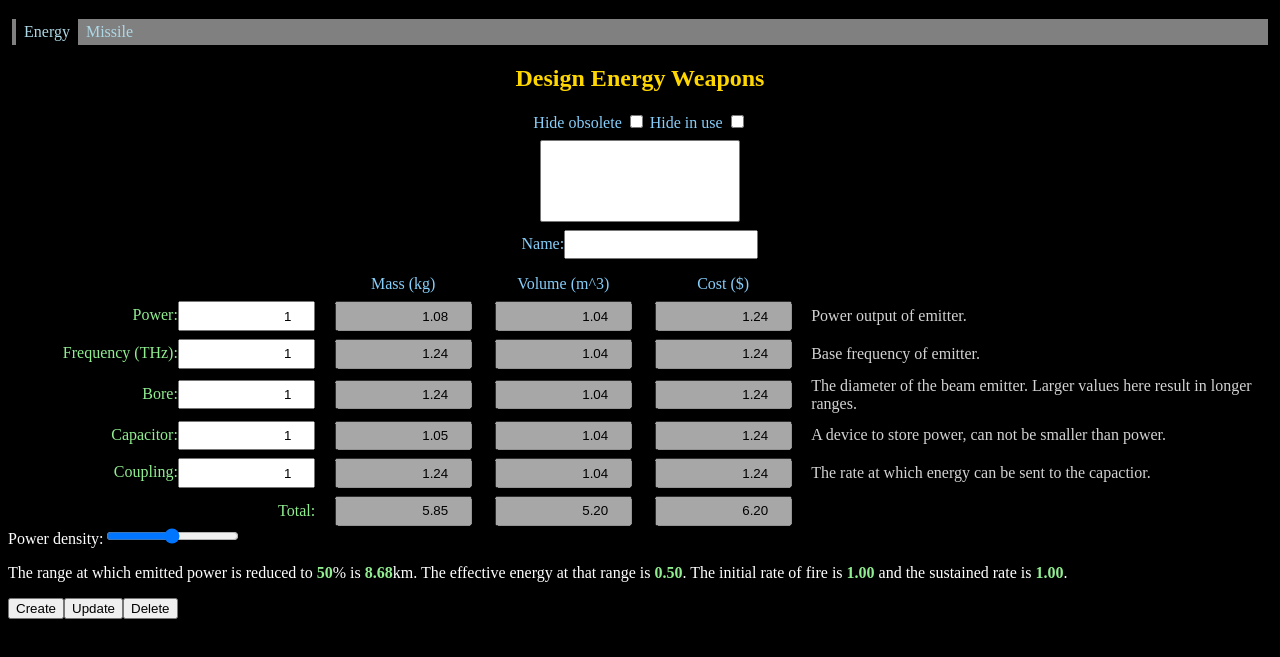
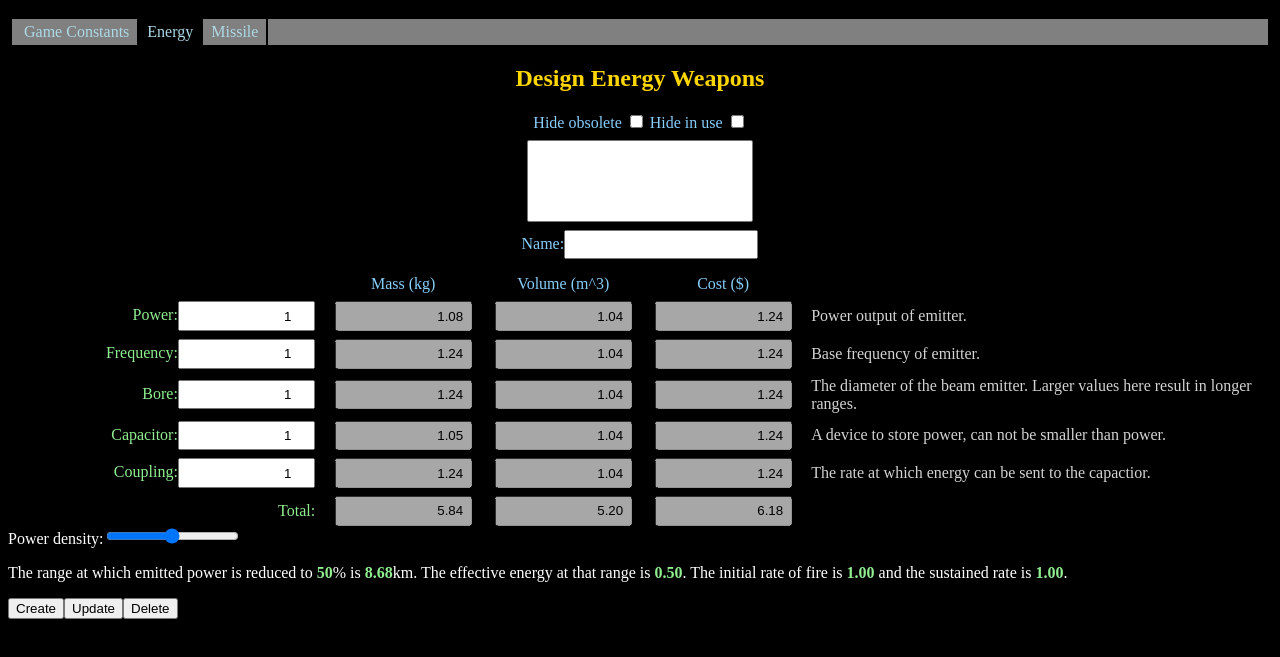
Before and after one commit to BigMac6691/SpaceEmpire, a website: page index.html in a window 1280 px wide. Both pictures are taken after a click on the link "Energy". Shown: the part 61-718 px from the top of the page. Drawn offline with Linux system fonts and the light colour scheme.

Commit message:
Refactored energy, added constants editor

```diff
--- a/index.html
+++ b/index.html
@@ -6,6 +6,7 @@
 		<title>My Space Empire</title>
         <link rel="stylesheet" href="css/main.css">
 		<script src="js/K.js"></script>
+		<script src="js/UK.js"></script>
 		<script src="js/Menu.js"></script>
 		<script src="js/Curve.js"></script>
 		<script src="js/DesignEnergyWeapon.js"></script>
@@ -20,20 +21,26 @@
 			function init()
 			{
 				let menu = new Menu(document.getElementById("menu.main"));
+				menu.addItem("Game Constants", document.getElementById("game.constants"));
 				menu.addItem("Energy", document.getElementById("design.weapons.energy"));
 				menu.addItem("Missile", document.getElementById("design.weapons.missile"));
 
 				Math.C = 299792458; // m/s
 
+				UK.init();
+				UK.makeUI(document.getElementById("game.constants"));
+
 				let tech = new Technology();
 				let dew = new DesignEnergyWeapon(tech, document.getElementById("design.weapons.energy"));
 				let dmw = new DesignMissileWeapon(tech, document.getElementById("design.weapons.missile"));
+				UK.addListener("scanner.angle", dmw);
 			}
 		</script>
 	</head>
 	<body onload="javascript:init();">
 		<h1>My Space Empire</h1>
 		<div id="menu.main" class="menu"></div>
+		<div id="game.constants" class="design"></div>
 		<div id="design.weapons.energy" class="design"></div>
 		<div id="design.weapons.missile" class="design"></div>
 	</body>
--- a/public/css/main.css
+++ b/public/css/main.css
@@ -27,6 +27,7 @@ input
     color: lightblue;
     padding: 0.5em;
     text-decoration: none;
+    border-right: 2px black solid;
 }
 
 .menu a:hover
@@ -55,7 +56,7 @@ input
 
 .design select
 {
-    width: 15em;
+    width: 17em;
 }
 
 .design option
--- a/public/js/DesignEnergyWeapon.js
+++ b/public/js/DesignEnergyWeapon.js
@@ -8,6 +8,7 @@ class DesignEnergyWeapon
         this.root = root;
         this.current = null;
         this.designs = [];
+        this.fields = [];
         this.massList = new Map();
         this.volumeList = new Map();
         this.costList = new Map();
@@ -37,30 +38,29 @@ class DesignEnergyWeapon
         this.designList = new List(header);
         this.designList.getList().addEventListener("change", evt => this.selectionChange(evt));
 
-        this.name = UI.createInput("text");
-        this.power = UI.createInput("number", {value : 1});
-        this.frequency = UI.createInput("number", {value : 1});
-        this.bore = UI.createInput("number", {value : 1});
-        this.capacitor = UI.createInput("number", {value : 1});
-        this.coupling = UI.createInput("number", {value : 1});
+        const D = 13;
+        const f = ["Name", "Power", "Frequency", "Bore", "Capacitor", "Coupling"];
 
-        const list = [this.power, this.frequency, this.bore, this.capacitor, this.coupling];
+        f.forEach(i =>
+        {
+            const n = i === "Name" ? UI.createInput("text")
+                                   : UI.createInput("number", {value : 1});
 
-        list.forEach(i =>
-        {
-            i.addEventListener("change", evt => this.validate(evt));
-            i.addEventListener("change", evt => this.update(evt));
+            n.addEventListener("change", evt => this.validate(evt));
+            n.addEventListener("change", evt => this.update(evt));
 
-            this.massList.set(i, UI.createInput("number", {disabled : true}));
-            this.volumeList.set(i, UI.createInput("number", {disabled : true}));
-            this.costList.set(i, UI.createInput("number", {disabled : true}));
+            this.massList.set(n, new DisplayNumber(D));
+            this.volumeList.set(n, new DisplayNumber(D));
+            this.costList.set(n, new DisplayNumber(D));
+
+            this.fields.push({name:i, input: n});
         });
 
-        this.mass = UI.createInput("number", {disabled : true});
-        this.volume = UI.createInput("number", {disabled : true});
-        this.cost = UI.createInput("number", {disabled : true});
+        this.mass = new DisplayNumber(D);
+        this.volume = new DisplayNumber(D);
+        this.cost = new DisplayNumber(D);
 
-        header.append(UI.createLabel("Name:", this.name));
+        header.append(UI.createLabel("Name:", this.fields[0].input));
 
         this.root.append(header);
 
@@ -72,35 +72,21 @@ class DesignEnergyWeapon
                          UI.createTextNode("span", "Volume (m^3)"),
                          UI.createTextNode("span", "Cost ($)"),
                          UI.createTextNode("span", " "));
-        this.grid.append(UI.createLabel("Power:", this.power),
-                         this.massList.get(this.power),
-                         this.volumeList.get(this.power),
-                         this.costList.get(this.power),
-                         UI.createTextNode("span", I18N.getText("design.weapon.energy.power")));
-        this.grid.append(UI.createLabel("Frequency (THz):", this.frequency),
-                         this.massList.get(this.frequency),
-                         this.volumeList.get(this.frequency),
-                         this.costList.get(this.frequency),
-                         UI.createTextNode("span", I18N.getText("design.weapon.energy.frequency")));
-        this.grid.append(UI.createLabel("Bore:", this.bore),
-                         this.massList.get(this.bore),
-                         this.volumeList.get(this.bore),
-                         this.costList.get(this.bore),
-                         UI.createTextNode("span", I18N.getText("design.weapon.energy.bore")));
-        this.grid.append(UI.createLabel("Capacitor:", this.capacitor),
-                         this.massList.get(this.capacitor),
-                         this.volumeList.get(this.capacitor),
-                         this.costList.get(this.capacitor),
-                         UI.createTextNode("span", I18N.getText("design.weapon.energy.capacitor")));
-        this.grid.append(UI.createLabel("Coupling:", this.coupling),
-                         this.massList.get(this.coupling),
-                         this.volumeList.get(this.coupling),
-                         this.costList.get(this.coupling),
-                         UI.createTextNode("span", I18N.getText("design.weapon.energy.coupling")));
+
+        // add input and display fields to screen
+        for(let i = 1; i < this.fields.length; i++)
+        {
+            this.grid.append(UI.createLabel(this.fields[i].name + ":", this.fields[i].input),
+                this.massList.get(this.fields[i].input).getNode(),
+                this.volumeList.get(this.fields[i].input).getNode(),
+                this.costList.get(this.fields[i].input).getNode(),
+                UI.createTextNode("span", I18N.getText("design.weapon.energy." + this.fields[i].name.toLowerCase())));
+        }
+
         this.grid.append(UI.createTextNode("span", "Total:"),
-                         this.mass,
-                         this.volume,
-                         this.cost,
+                         this.mass.getNode(),
+                         this.volume.getNode(),
+                         this.cost.getNode(),
                          UI.createTextNode("span", " "));
 
         this.range = UI.createInput("range", {min : 1, max : 100});
@@ -151,12 +137,7 @@ class DesignEnergyWeapon
 
     display(design)
     {
-        this.name.value = design.name;
-        this.power.value = design.power;
-        this.frequency.value = design.frequency;
-        this.bore.value = design.bore;
-        this.capacitor.value = design.capacitor;
-        this.coupling.value = design.coupling;
+        this.fields.forEach(f => f.input.value = design[f.name.toLowerCase()]);
 
         this.update(null);
     }
@@ -179,15 +160,8 @@ class DesignEnergyWeapon
 
         let design = new EnergyWeapon();
         design.id = "EWD." + this.nextId++;
-        design.name = this.name.value;
-        design.power = this.power.value;
-        design.frequency = this.frequency.value;
-        design.bore = this.bore.value;
-        design.capacitor = this.capacitor.value;
-        design.coupling = this.coupling.value;
-        design.mass = this.mass.value;
-        design.volume = this.volume.value;
-        design.cost = this.cost.value;
+
+        this.fields.forEach(f => design[f.name.toLowerCase()] = f.input.value);
 
         this.designs.push(design);
         this.current =  design;
@@ -200,15 +174,7 @@ class DesignEnergyWeapon
         if(this.validate(evt) || this.current == null)
             return;
 
-        this.current.name = this.name.value;
-        this.current.power = this.power.value;
-        this.current.frequency = this.frequency.value;
-        this.current.bore = this.bore.value;
-        this.current.capictor = this.capacitor.value;
-        this.current.coupling = this.coupling.value;
-        this.current.mass = this.mass.value;
-        this.current.volume = this.volume.value;
-        this.current.cost = this.cost.value;
+        this.fields.forEach(f => this.current[f.name.toLowerCase()] = f.input.value);
 
         this.designList.update(this.current.id, this.current.name);
     }
@@ -228,35 +194,17 @@ class DesignEnergyWeapon
 
     validate(evt)
     {
-        if(this.name.value == "")
-            this.name.classList.add("error");
-        else
-            this.name.classList.remove("error");
-
-        if(this.power.value == "" || this.power.value <= 0)
-            this.power.classList.add("error");
-        else
-            this.power.classList.remove("error");
-
-        if(this.frequency.value == "" || this.frequency.value <= 0)
-            this.frequency.classList.add("error");
-        else
-            this.frequency.classList.remove("error");
-
-        if(this.bore.value == "" || this.bore.value <= 0)
-            this.bore.classList.add("error");
-        else
-            this.bore.classList.remove("error");
-
-        if(this.capacitor.value == "" || this.capacitor.value < this.power.value)
-            this.capacitor.classList.add("error");
-        else
-            this.capacitor.classList.remove("error");
-
-        if(this.coupling.value == "" || this.coupling.value <= 0)
-            this.coupling.classList.add("error");
-        else
-            this.coupling.classList.remove("error");
+        this.fields.forEach(f =>
+        {
+            if(f.input.value === "")
+                f.input.classList.add("error");
+            else if(f.name !== "Name" && f.input.value <= 0)
+                f.input.classList.add("error");
+            else if(f.name === "Capacitor" && f.input.value < this.fields[1].input.value)
+                f.input.classList.add("error");
+            else
+                f.input.classList.remove("error");
+        });
 
         const n = this.root.querySelectorAll(".error");
 
@@ -265,19 +213,20 @@ class DesignEnergyWeapon
 
     update(evt)
     {
-        const rate = this.capacitor.value / this.power.value;
-        const sustained = this.coupling.value / this.power.value;
+        console.log(this);
+        const rate = this.fields[4].input.value / this.fields[1].input.value;
+        const sustained = this.fields[5].input.value / this.fields[1].input.value;
 
         const THZ = 1000000000000; // 10^12
-        const wl = Math.C / (this.frequency.value * THZ);
-        const da = wl / (Math.PI * 2 * this.bore.value);
+        const wl = Math.C / (this.fields[2].input.value * THZ);
+        const da = wl / (Math.PI * 2 * this.fields[3].input.value);
 
         const a = this.range.value / 100;
-        const b = 2 * a * this.bore.value;
-        const c = this.bore.value * this.bore.value * (a - 1);
+        const b = 2 * a * this.fields[3].input.value;
+        const c = (this.fields[3].input.value ** 2) * (a - 1);
         const r = (Math.sqrt(b * b - 4 * a * c) - b) / (2 * a);
         const d = r / Math.sin(da);
-        const e = this.power.value * a;
+        const e = this.fields[1].input.value * a;
 
         document.getElementById("dew.percentage").textContent = this.range.value;
         document.getElementById("dew.range").textContent = (d / 1000).toLocaleString(undefined, K.NF2);
@@ -285,39 +234,27 @@ class DesignEnergyWeapon
         document.getElementById("dew.rate").textContent = (+rate).toLocaleString(undefined, K.NF2);
         document.getElementById("dew.sustained").textContent = (+sustained).toLocaleString(undefined, K.NF2);
 
-        const list = [this.power, this.frequency, this.bore, this.capacitor, this.coupling];
-        const techKey = new Map();
-        techKey.set(this.power, "emitter.power");
-        techKey.set(this.frequency, "emitter.frequency");
-        techKey.set(this.bore, "emitter.bore");
-        techKey.set(this.capacitor, "emitter.capacitor");
-        techKey.set(this.coupling, "emitter.coupling");
+        for(let i = 1; i < this.fields.length; i++)
+        {
+            let input = this.fields[i].input;
+            let tc = this.tech.get("emitter." + this.fields[i].name.toLowerCase());
 
-        list.forEach(i =>
-        {
-            let t = techKey.get(i);
-
-            if(t !== undefined)
-            {
-                let tc = this.tech.get(t);
-
-                this.massList.get(i).value = tc.mass.getValueAt(i.value).toLocaleString(undefined, K.NF2);
-                this.volumeList.get(i).value = tc.volume.getValueAt(i.value).toLocaleString(undefined, K.NF2);
-                this.costList.get(i).value = tc.cost.getValueAt(i.value).toLocaleString(undefined, K.NF2);
-            }
-        });
+            this.massList.get(input).setValue(tc.mass.getValueAt(input.value));
+            this.volumeList.get(input).setValue(tc.volume.getValueAt(input.value));
+            this.costList.get(input).setValue(tc.cost.getValueAt(input.value));
+        };
 
         let sumMass = 0;
         this.massList.forEach(v => sumMass += +v.value);
-        this.mass.value = sumMass.toLocaleString(undefined, K.NF2);
+        this.mass.setValue(sumMass);
 
         let sumVolume = 0;
         this.volumeList.forEach(v => sumVolume += +v.value);
-        this.volume.value = sumVolume.toLocaleString(undefined, K.NF2);
+        this.volume.setValue(sumVolume);
 
         let sumCost = 0;
         this.costList.forEach(v => sumCost += +v.value);
-        this.cost.value = sumCost.toLocaleString(undefined, K.NF2);
+        this.cost.setValue(sumCost);
     }
 
     toggleObsolete(evt)
--- a/public/js/DesignMissileWeapon.js
+++ b/public/js/DesignMissileWeapon.js
@@ -38,6 +38,7 @@ class DesignMissileWeapon
         this.designList = new List(header);
         this.designList.getList().addEventListener("change", evt => this.selectionChange(evt));
 
+        const D = 13;
         const f = ["Name", "Armour", "Drive", "Fuel", "Warheads", "Decoys", "Power", "Computer", "Scanner", "Jammer", "Comms"];
 
         // create input and display fields
@@ -49,16 +50,16 @@ class DesignMissileWeapon
             n.addEventListener("change", evt => this.validate(evt));
             n.addEventListener("change", evt => this.update(evt));
 
-            this.massList.set(n, new DisplayNumber(11));
-            this.volumeList.set(n, new DisplayNumber(11));
-            this.costList.set(n, new DisplayNumber(11));
+            this.massList.set(n, new DisplayNumber(D));
+            this.volumeList.set(n, new DisplayNumber(D));
+            this.costList.set(n, new DisplayNumber(D));
 
             this.fields.push({name:i, input: n});
         });
 
-        this.mass = new DisplayNumber(11);
-        this.volume = new DisplayNumber(11);
-        this.cost = new DisplayNumber(11);
+        this.mass = new DisplayNumber(D);
+        this.volume = new DisplayNumber(D);
+        this.cost = new DisplayNumber(D);
 
         header.append(UI.createLabel("Name:", this.fields[0].input));
 
@@ -136,8 +137,8 @@ class DesignMissileWeapon
             this.costList.get(input).setValue(whc * tc.cost.getValueAt(input.value));
         };
 
-        let sumMass = 0; // because of the comma in the formatted number
-        this.massList.forEach(v => {sumMass += +v.value; console.log(`v=${v.value}, sumMass=${sumMass}`)});
+        let sumMass = 0;
+        this.massList.forEach(v => sumMass += +v.value);
         this.mass.setValue(sumMass);
 
         let sumVolume = 0;
@@ -153,7 +154,8 @@ class DesignMissileWeapon
 
         const dr = (a * t ** 2) / 2;
         const vf = a * t;
-        const sr = Math.pow(((1000 * this.fields[SCANNER].input.value) ** 2 * this.range.value) / K.SBW, 0.25);
+        const sbw = 2 * Math.PI * Math.sin(K.degToRad(UK.get("scanner.angle"))) ** 2;
+        const sr = Math.pow(((1000 * this.fields[SCANNER].input.value) ** 2 * this.range.value) / sbw, 0.25);
 
         document.getElementById("dmw.accel").textContent = (+a).toLocaleString(undefined, K.NF2);
         document.getElementById("dmw.range").textContent = (+dr).toLocaleString(undefined, K.NF2);
--- a/public/js/K.js
+++ b/public/js/K.js
@@ -14,11 +14,8 @@ class K
     // Planck's constant should be -34 but using THZ 10^12 amd mJ 10^3; E=hf
     static h = 6.626e-19;
 
-    // scanner beam width
-    static SBW = 2 * Math.PI * Math.sin(this.degToRad(2)) ** 2;
-
     static degToRad(deg)
     {
-        return ((deg % 360) / 180) * Math.PI;
+        return ((+deg % 360) / 180) * Math.PI;
     }
 }
--- a/public/js/UK.js
+++ b/public/js/UK.js
@@ -3,12 +3,17 @@ class UK
     static LISTENERS = new Map();
     static VALUES = new Map();
 
-    static addListener(k, callback)
+    static init()
+    {
+        this.VALUES.set("scanner.angle", 2);
+    }
+
+    static addListener(k, listener)
     {
         if(!this.LISTENERS.has(k))
             this.LISTENERS.set(k, []);
 
-        this.LISTENERS.get(k).push(callback);
+        this.LISTENERS.get(k).push(listener);
     }
 
     static setValue(k, value)
@@ -16,11 +21,31 @@ class UK
         this.VALUES.set(k, value);
 
         if(this.LISTENERS.has(k))
-            this.LISTENERS.get(k).forEach(callback => callback(k));
+            this.LISTENERS.get(k).forEach(listener => listener.update());
+    }
+
+    static listen(evt)
+    {
+        this.setValue(evt.target.id.substring(3), evt.target.value);
     }
 
     static get(k)
     {
         return this.VALUES.get(k);
     }
+
+    static makeUI(root)
+    {
+        const header = UI.create("div");
+        header.classList.add("header");
+        root.append(UI.createTextNode("h2", "Maintain Game Constants"));
+
+        for(const [k, v] of this.VALUES)
+        {
+            const n = UI.createInput("text", {id : "uk." + k, value : v});
+            n.addEventListener("change", evt => this.listen(evt));
+
+            root.append(UI.createLabel(k + ":", n));
+        }
+    }
 }
```
